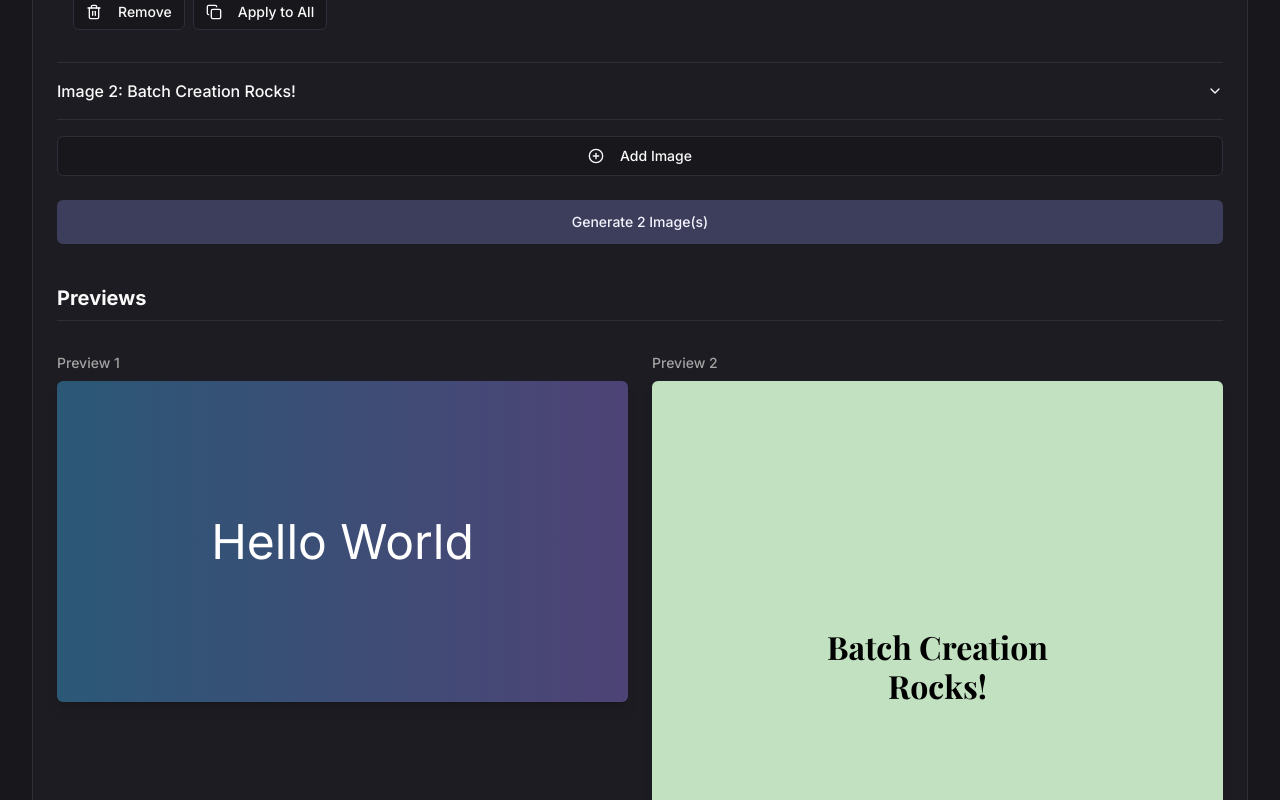
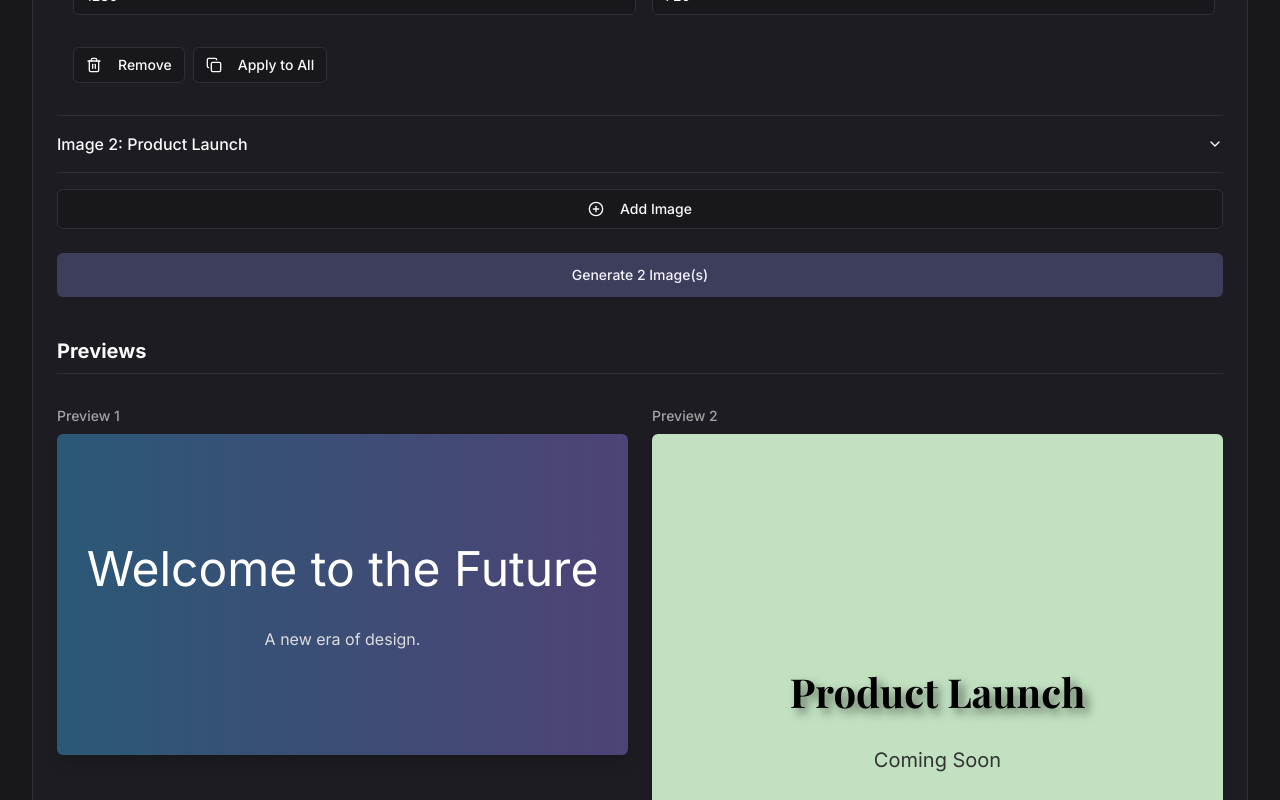
Before and after one commit to hami-r/image-overlay, a Next.js app: page /batch in a window 1280 px wide. Shown: the part 2000-2800 px from the top of the page. Built offline with nearby package versions, Linux system fonts and the light colour scheme; what @genkit-ai/google-genai, genkit would draw is missing.

Commit message:
can you make two examples with multiple text

```diff
--- a/src/components/batch-editor.tsx
+++ b/src/components/batch-editor.tsx
@@ -35,11 +35,16 @@ const exampleJson = [
   {
     "textLayers": [
       {
-        "text": "Hello World",
+        "text": "Welcome to the Future",
         "textColor": "#FFFFFF",
         "fontSize": 96,
-        "fontFamily": "'Inter', sans-serif",
-        "textAlign": "center"
+        "fontFamily": "'Inter', sans-serif"
+      },
+      {
+        "text": "A new era of design.",
+        "textColor": "#DDDDDD",
+        "fontSize": 32,
+        "fontFamily": "'Inter', sans-serif"
       }
     ],
     "background": "linear-gradient(to right, #2b5876, #4e4376)",
@@ -49,11 +54,16 @@ const exampleJson = [
   {
     "textLayers": [
       {
-        "text": "Batch Creation\nRocks!",
+        "text": "Product Launch",
         "textColor": "#000000",
-        "fontSize": 64,
+        "fontSize": 80,
         "fontFamily": "'Playfair Display', serif",
-        "textAlign": "center"
+        "addTextShadow": true
+      },
+      {
+        "text": "Coming Soon",
+        "textColor": "#333333",
+        "fontSize": 40
       }
     ],
     "background": "#C1E1C1",
@@ -345,7 +355,7 @@ export function BatchEditor() {
         try {
             const parsed = JSON.parse(jsonInput);
             if (Array.isArray(parsed)) {
-                setConfigs(parsed.map(c => ({...c, textLayers: c.textLayers || [{ text: c.text, id: Date.now() }]})));
+                setConfigs(parsed.map(c => ({...c, textLayers: c.textLayers && c.textLayers.length > 0 ? c.textLayers.map((l: any, i: number) => ({...l, id: l.id || Date.now() + i})) : [{ text: c.text || "Missing Text", id: Date.now() }]})));
                 setJsonError(null);
             } else {
                 setJsonError("Input must be a JSON array.");
@@ -365,7 +375,7 @@ export function BatchEditor() {
                  // To prevent infinite loops, only update if the stringified version is different
                  // and the parsed versions are also different (deep check is too slow)
                  try {
-                    if (JSON.stringify(JSON.parse(jsonInput), null, 2) !== newJson) {
+                    if (JSON.stringify(JSON.parse(jsonInput), (key, value) => key === 'id' ? undefined : value, 2) !== newJson) {
                        setJsonInput(newJson);
                     }
                  } catch (e) {
@@ -552,13 +562,15 @@ export function BatchEditor() {
 
             drawBackground.then(() => {
                 let totalTextHeight = 0;
-                const layerLineHeights: { [key: number]: number[] } = {};
+                const layerLineHeights: { [key: number]: number } = {};
+                const allLines: string[][] = [];
 
                 textLayers.forEach((layer: any, layerIndex: number) => {
                     const lineHeight = (layer.fontSize || 64) * 1.2;
                     ctx.font = `${layer.fontSize || 64}px ${layer.fontFamily || "'Inter', sans-serif"}`;
                     const lines = wrapText(ctx, layer.text, width - 80);
-                    layerLineHeights[layerIndex] = Array(lines.length).fill(lineHeight);
+                    allLines.push(lines);
+                    layerLineHeights[layerIndex] = lineHeight;
                     totalTextHeight += lines.length * lineHeight;
                 });
 
@@ -576,7 +588,6 @@ export function BatchEditor() {
                     ctx.font = `${fontSize}px ${fontFamily}`;
                     ctx.fillStyle = textColor;
                     ctx.textAlign = textAlign as CanvasTextAlign;
-                    ctx.textBaseline = 'middle';
                     ctx.letterSpacing = `${letterSpacing}px`;
 
                     if (addTextShadow) {
@@ -586,16 +597,17 @@ export function BatchEditor() {
                         ctx.shadowOffsetY = textShadowOffsetY;
                     } else {
                         ctx.shadowColor = 'transparent';
+                        ctx.shadowBlur = 0;
+                        ctx.shadowOffsetX = 0;
+                        ctx.shadowOffsetY = 0;
                     }
 
                     const padding = 80;
                     const maxTextWidth = width - padding;
-                    const lines = wrapText(ctx, text, maxTextWidth);
-
-                    const lineHeights = layerLineHeights[layerIndex];
+                    const lines = allLines[layerIndex];
+                    const lineHeight = layerLineHeights[layerIndex];
 
                     lines.forEach((line: string, lineIndex: number) => {
-                        const lineHeight = lineHeights[lineIndex];
                         const y = currentY + (lineHeight / 2);
                         let x;
                         switch (textAlign) {
@@ -628,9 +640,16 @@ export function BatchEditor() {
         let newConfig = { ...newConfigs[index] };
 
         if (field === 'textLayers' || layerId !== undefined) {
-            if (layerId !== undefined) {
+             let targetLayerId = layerId;
+             // Find layer by index if id is missing
+            if (layerId === undefined) {
+                const layerIndex = newConfig.textLayers.findIndex((l:any) => l.id === undefined);
+                if (layerIndex !== -1) targetLayerId = newConfig.textLayers[layerIndex].id;
+            }
+
+            if (targetLayerId !== undefined) {
                  newConfig.textLayers = newConfig.textLayers.map((l:any) =>
-                     l.id === layerId ? { ...l, [field]: value } : l
+                     l.id === targetLayerId ? { ...l, [field]: value } : l
                  );
             } else {
                 newConfig.textLayers = value;
@@ -640,7 +659,7 @@ export function BatchEditor() {
         }
 
         if (["fontSize", "width", "height", "letterSpacing", "textStrokeWidth", "textShadowBlur", "textShadowOffsetX", "textShadowOffsetY"].includes(field)) {
-             if (layerId) {
+             if (layerId !== undefined) {
                   newConfig.textLayers = newConfig.textLayers.map((l:any) =>
                      l.id === layerId ? { ...l, [field]: Number(value) } : l
                  );
```
Also changed, not shown: 1 other file (tests, documents, lock files or other folders).
